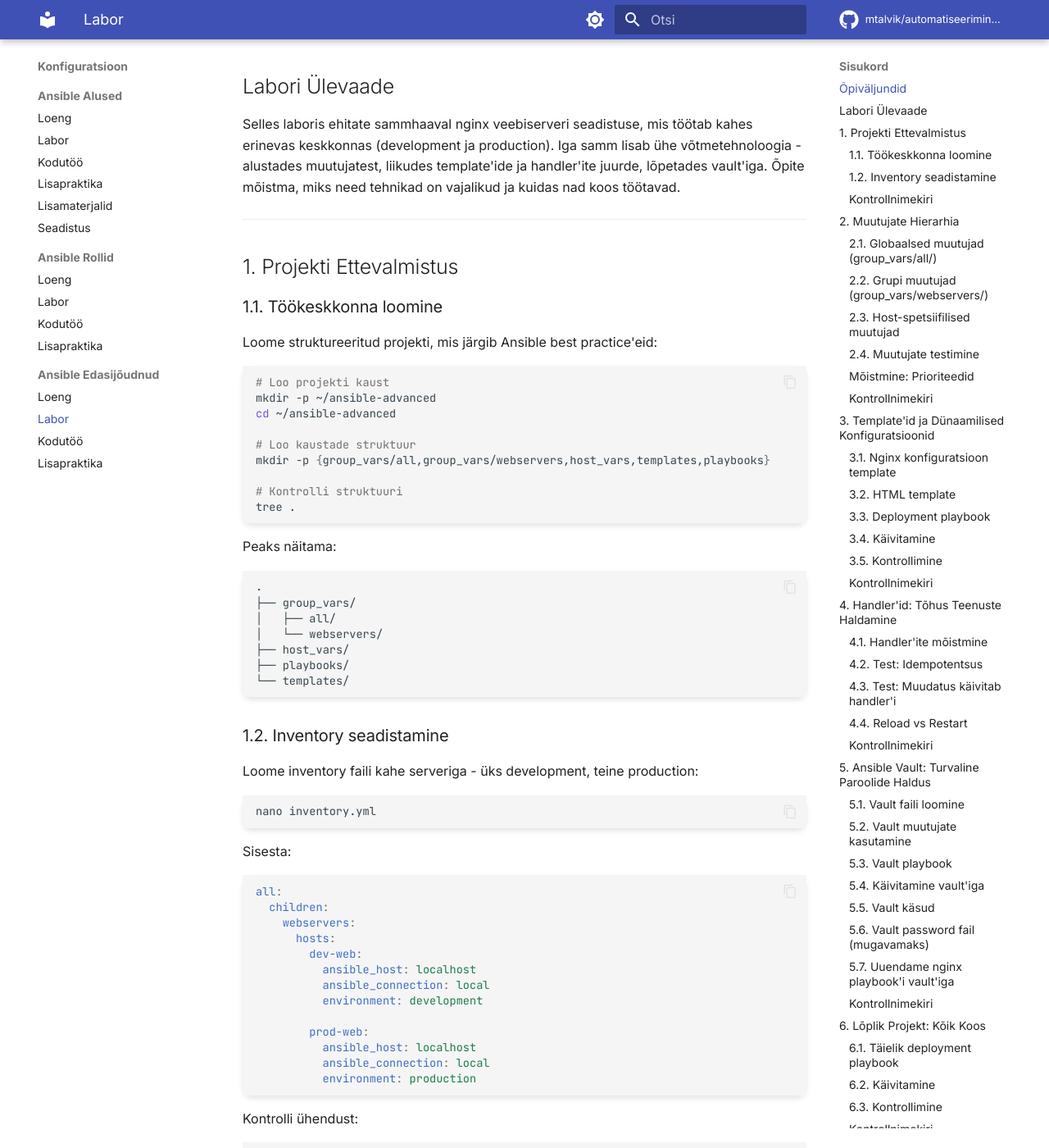
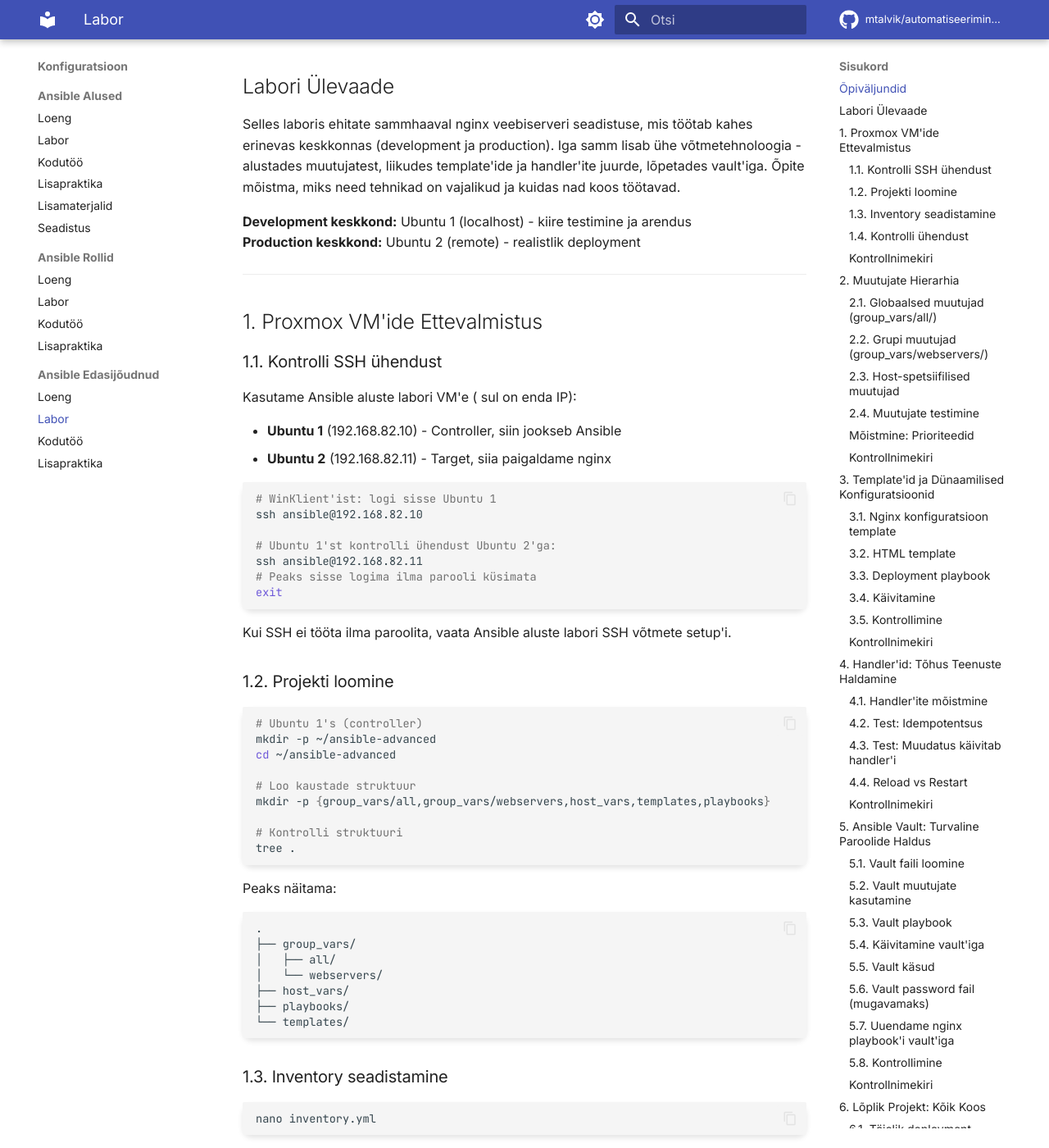
Before and after one commit to mtalvik/automatiseerimine_ext, an MkDocs documentation site: the page built from docs/ansible_advanced/labor.md, in a window 1280 px wide and 1400 px high, scrolled down 693 px. Shown: the whole window at 82% size. Built offline with MkDocs 1.6.1 and Material for MkDocs 9.7.7, drawn with Linux system fonts in a browser that asks for light colours; comment, search, counter and statistics services are not loaded; some of the changed text lies outside the part shown.

Commit message:
Enhance labor documentation with Proxmox details
Updated the labor documentation to include Proxmox environment details and clarified the setup instructions for development and production environments.

````diff
--- a/docs/ansible_advanced/labor.md
+++ b/docs/ansible_advanced/labor.md
@@ -1,7 +1,7 @@
 # Ansible Edasijõudnud Labor
 
 **Eeldused:** Ansible põhitõed (inventory, playbooks, ad-hoc käsud), YAML süntaks, Linux CLI
-**Platvorm:** Ubuntu 24.04 (töötab ka Ubuntu 20.04/22.04)
+**Platvorm:** Ubuntu 24.04 (töötab ka Ubuntu 20.04/22.04), Proxmox keskkond
 **Kestus:** ~2 tundi
 
 ---
@@ -22,16 +22,36 @@ Pärast seda labori oskad:
 
 Selles laboris ehitate sammhaaval nginx veebiserveri seadistuse, mis töötab kahes erinevas keskkonnas (development ja production). Iga samm lisab ühe võtmetehnoloogia - alustades muutujatest, liikudes template'ide ja handler'ite juurde, lõpetades vault'iga. Õpite mõistma, miks need tehnikad on vajalikud ja kuidas nad koos töötavad.
 
+**Development keskkond:** Ubuntu 1 (localhost) - kiire testimine ja arendus
+**Production keskkond:** Ubuntu 2 (remote) - realistlik deployment
+
 ---
 
-## 1. Projekti Ettevalmistus
+## 1. Proxmox VM'ide Ettevalmistus
 
-### 1.1. Töökeskkonna loomine
+### 1.1. Kontrolli SSH ühendust
 
-Loome struktureeritud projekti, mis järgib Ansible best practice'eid:
+Kasutame Ansible aluste labori VM'e ( sul on enda IP):
+
+- **Ubuntu 1** (192.168.82.10) - Controller, siin jookseb Ansible
+- **Ubuntu 2** (192.168.82.11) - Target, siia paigaldame nginx
 
 ```bash
-# Loo projekti kaust
+# WinKlient'ist: logi sisse Ubuntu 1
+ssh ansible@192.168.82.10
+
+# Ubuntu 1'st kontrolli ühendust Ubuntu 2'ga:
+ssh ansible@192.168.82.11
+# Peaks sisse logima ilma parooli küsimata
+exit
+```
+
+Kui SSH ei tööta ilma paroolita, vaata Ansible aluste labori SSH võtmete setup'i.
+
+### 1.2. Projekti loomine
+
+```bash
+# Ubuntu 1's (controller)
 mkdir -p ~/ansible-advanced
 cd ~/ansible-advanced
 
@@ -53,9 +73,7 @@ Peaks näitama:
 └── templates/
 ```
 
-### 1.2. Inventory seadistamine
-
-Loome inventory faili kahe serveriga - üks development, teine production:
+### 1.3. Inventory seadistamine
 
 ```bash
 nano inventory.yml
@@ -73,12 +91,17 @@ all:
           environment: development
 
         prod-web:
-          ansible_host: localhost
-          ansible_connection: local
+          ansible_host: 192.168.82.11  # Ubuntu 2
+          ansible_user: ansible
           environment: production
 ```
 
-Kontrolli ühendust:
+**Märkus:**
+- **dev-web** on Ubuntu 1 ise (localhost) - kiire testimine ilma SSH overhead'ita
+- **prod-web** on Ubuntu 2 (remote) - realistlik deployment üle SSH
+
+### 1.4. Kontrolli ühendust
+
 ```bash
 ansible -i inventory.yml all -m ping
 ```
@@ -90,8 +113,9 @@ prod-web | SUCCESS => { "ping": "pong" }
 ```
 
 ### Kontrollnimekiri
+- [ ] Ubuntu 1 ja Ubuntu 2 on töös
+- [ ] SSH Ubuntu 2'sse töötab ilma paroolita
 - [ ] Projekti struktuur on loodud
-- [ ] Inventory fail eksisteerib
 - [ ] Mõlemad serverid vastavad ping'ile
 
 ---
@@ -436,23 +460,30 @@ ansible-playbook -i inventory.yml playbooks/deploy_nginx.yml
 ### 3.5. Kontrollimine
 
 ```bash
-# Vaata nginx konfiguratsiooni
-ansible -i inventory.yml dev-web -m shell -a "head -20 /etc/nginx/nginx.conf" --become
+# Vaata nginx konfiguratsiooni dev serveris (localhost)
+sudo head -20 /etc/nginx/nginx.conf
 
-# Vaata HTML faili
-ansible -i inventory.yml dev-web -m shell -a "cat /var/www/html/index.html" --become
+# Vaata nginx konfiguratsiooni prod serveris (remote)
+ansible -i inventory.yml prod-web -m shell -a "head -20 /etc/nginx/nginx.conf" --become
 
 # Testi veebilehte
+# Dev (localhost):
 curl http://localhost
+
+# Prod (Ubuntu 2):
+curl http://192.168.82.11
 ```
 
-**Ava brauseris:** `http://localhost` - peaksid nägema oranži lehte dev info'ga.
+**WinKlient'ist brauseris:**
+- Development: `http://192.168.82.10` (oranž leht)
+- Production: `http://192.168.82.11` (roheline leht)
 
 ### Kontrollnimekiri
 - [ ] Template'id on loodud
 - [ ] Nginx konfiguratsioon genereeritakse õigesti
 - [ ] Dev ja prod serveritel on erinevad konfiguratsioonid
 - [ ] Veebileht kuvab õigeid muutujaid
+- [ ] Mõlemad lehed on brauseris nähtavad
 
 ---
 
@@ -704,6 +727,7 @@ Lisa task enne nginx konfiguratsiooni:
         group: www-data
         mode: 0640
       when: not debug_mode
+      notify: reload nginx
 ```
 
 Lisa vault muutuja:
@@ -722,11 +746,26 @@ Käivita:
 ansible-playbook -i inventory.yml playbooks/deploy_nginx.yml --vault-password-file .vault_pass
 ```
 
+### 5.8. Kontrollimine
+
+```bash
+# Development - ei küsi parooli
+curl http://192.168.82.10
+
+# Production - küsib parooli
+curl -u admin:AdminPass456! http://192.168.82.11
+```
+
+**WinKlient brauseris:**
+- Dev: `http://192.168.82.10` - avub kohe
+- Prod: `http://192.168.82.11` - küsib kasutajat/parooli (admin / AdminPass456!)
+
 ### Kontrollnimekiri
 - [ ] Vault fail on loodud ja krüpteeritud
 - [ ] Saad vault muutujaid kasutada playbook'ides
 - [ ] .vault_pass fail töötab
 - [ ] Mõistad, miks mitte panna paroole otse Git'i
+- [ ] Production server küsib autentimist, dev mitte
 
 ---
 
@@ -834,7 +873,7 @@ Sisesta:
 
     - name: Display deployment result
       debug:
-        msg: "Deployment successful! Visit http://{{ server_name }}"
+        msg: "Deployment successful! Visit http://{{ ansible_host if ansible_host != 'localhost' else '192.168.82.10' }}"
 ```
 
 ### 6.2. Käivitamine
@@ -849,16 +888,20 @@ ansible-playbook -i inventory.yml playbooks/full_deploy.yml \
 ansible-playbook -i inventory.yml playbooks/full_deploy.yml \
   --limit prod-web \
   --vault-password-file .vault_pass
+
+# Või mõlemad korraga
+ansible-playbook -i inventory.yml playbooks/full_deploy.yml \
+  --vault-password-file .vault_pass
 ```
 
 ### 6.3. Kontrollimine
 
 ```bash
 # Development - ei küsi parooli
-curl http://localhost
+curl http://192.168.82.10
 
-# Production - küsib parooli (admin / AdminPass456!)
-curl -u admin:AdminPass456! http://localhost
+# Production - küsib parooli
+curl -u admin:AdminPass456! http://192.168.82.11
 ```
 
 ### Kontrollnimekiri
@@ -950,6 +993,18 @@ Veendu, et oled täitnud kõik punktid:
 
 ## 9. Troubleshooting
 
+### SSH probleemid
+
+**Probleem:** prod-web ei vasta ping'ile
+```bash
+# Kontrolli SSH ühendust käsitsi
+ssh ansible@192.168.82.11
+
+# Kontrolli SSH võtmeid
+ls -la ~/.ssh/
+ssh-copy-id ansible@192.168.82.11
+```
+
 ### Vault vead
 
 **Probleem:** "Decryption failed"
@@ -986,6 +1041,20 @@ cat group_vars/all/common.yml | grep vault_
 # PEAVAD OLEMA TÄPSELT SAMAD!
 ```
 
+### Nginx ei käivitu
+
+**Probleem:** "nginx.service failed"
+```bash
+# Kontrolli nginx konfiguratsiooni
+sudo nginx -t
+
+# Vaata error logi
+sudo tail -50 /var/log/nginx/error.log
+
+# Kontrolli kas port on juba kasutusel
+sudo ss -tulpn | grep :80
+```
+
 ---
 
 ## 10. Järgmised Sammud
@@ -1022,6 +1092,10 @@ ansible-playbook playbook.yml --syntax-check  # Süntaks
 ansible-playbook playbook.yml --check         # Kuiv käivitus
 ansible-playbook playbook.yml --diff          # Näita muudatusi
 ansible-playbook playbook.yml -vvv            # Verbose
+
+# Käivita ainult ühes serveris
+ansible-playbook -i inventory.yml playbook.yml --limit dev-web
+ansible-playbook -i inventory.yml playbook.yml --limit prod-web
 ```
 
 Hästi tehtud! Oled nüüd Ansible edasijõudnud tehnikate kasutaja! 🎉
````
Also changed, not shown: other parts of docs/ansible_advanced/labor.md (+10 -17 lines).
